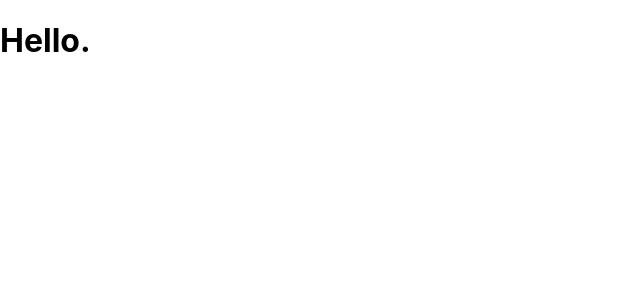
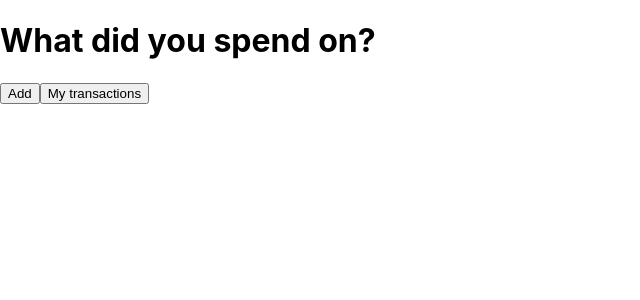
Before and after one commit to julianfssen/wejimat, a React (Create React App) app in the folder client/: page / in a window 1280 px wide. Shown: the top 300 px of the page, without its empty margins (0-640 px from the left). Built offline with nearby package versions, Linux system fonts and the light colour scheme.

Commit message:
Added API to fetch list of transactions

```diff
--- a/client/src/components/Transaction.js
+++ b/client/src/components/Transaction.js
@@ -1,9 +1,29 @@
-import React from "react";
+import React, { useState } from "react";
 
 function Transaction() {
+	const [textInput, setTextInput] = useState('');
+	const [transactions, setTransactions] = useState([]);
+
+	const callApi = (req) => {
+		fetch(req)
+			.then(response => response.json())
+			.then(txns => txns.map(txn => setTransactions([...transactions, {txn}])))
+	}
+
 	return (
 		<div>
-			<h1>Hello.</h1>
+			<h1>What did you spend on?</h1>
+			<button>Add</button>
+			<button
+				onClick={() => callApi('http://localhost:3000/api/v1/transactions')}
+			>
+			  My transactions
+			</button>
+			<div>
+				<ul>
+					{transactions.map(txn => <li key={txn.txn.id}>{txn.txn.name}</li>)}
+				</ul>
+			</div>
 		</div>
 	)
 }
```
Also changed, not shown: 1 other file (tests, documents, lock files or other folders).
